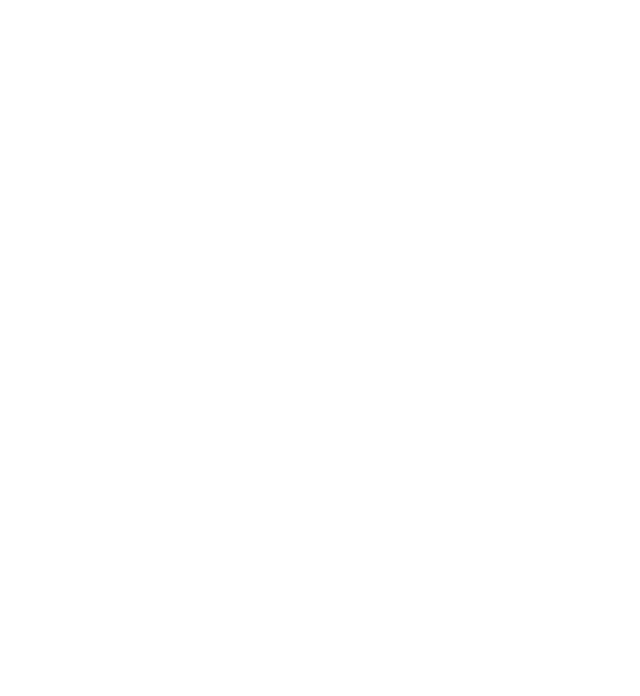
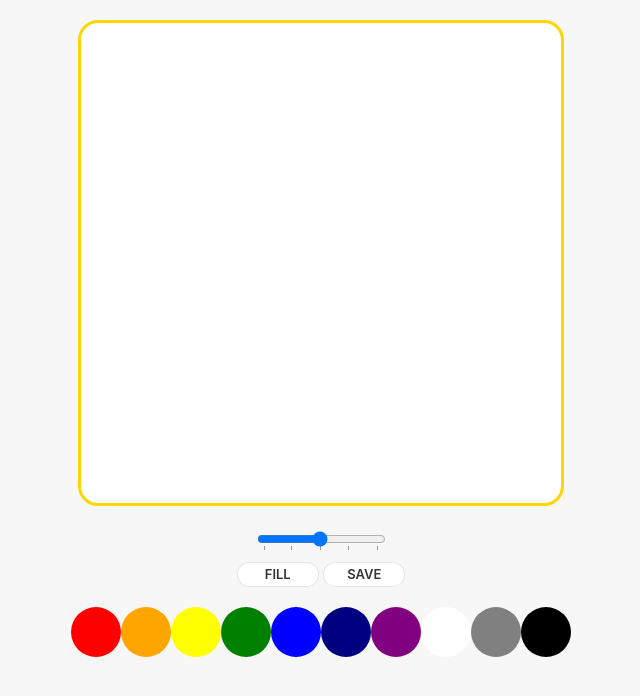
Before and after one commit to sonyun247/paint-js, a plain HTML site: page index.html in a window 1280 px wide. Shown: the whole page, without its empty margins (319-959 px from the left). Drawn offline with Linux system fonts and the light colour scheme.

Commit message:
CSS
roughly done

```diff
--- a/index.html
+++ b/index.html
@@ -8,6 +8,43 @@
     <title>Paint</title>
   </head>
   <body>
+    <canvas id="jsCanvas" class="canvas"></canvas>
+    <div class="controls">
+      <div class="controls__range">
+        <input
+          type="range"
+          id="jsRange"
+          min="0.1"
+          max="10"
+          value="5"
+          step="0.1"
+          list="tick"
+        />
+        <datalist id="tick">
+          <option value="0.1"></option>
+          <option value="2.5"></option>
+          <option value="5"></option>
+          <option value="7.5"></option>
+          <option value="10"></option>
+        </datalist>
+      </div>
+      <div class="controls__btns">
+        <button id="jsMode">Fill</button>
+        <button id="jsSave">Save</button>
+      </div>
+      <div class="controls__colors" id="jsColors">
+        <div class="controls__color" style="background-color: red;"></div>
+        <div class="controls__color" style="background-color: orange;"></div>
+        <div class="controls__color" style="background-color: yellow;"></div>
+        <div class="controls__color" style="background-color: green;"></div>
+        <div class="controls__color" style="background-color: blue;"></div>
+        <div class="controls__color" style="background-color: navy;"></div>
+        <div class="controls__color" style="background-color: purple;"></div>
+        <div class="controls__color" style="background-color: white;"></div>
+        <div class="controls__color" style="background-color: grey;"></div>
+        <div class="controls__color" style="background-color: black;"></div>
+      </div>
+    </div>
     <script src="app.js"></script>
   </body>
 </html>
--- /dev/null
+++ b/reset.css
@@ -0,0 +1,124 @@
+html,
+body,
+div,
+span,
+applet,
+object,
+iframe,
+h1,
+h2,
+h3,
+h4,
+h5,
+h6,
+p,
+blockquote,
+pre,
+a,
+abbr,
+acronym,
+address,
+big,
+cite,
+code,
+del,
+dfn,
+em,
+img,
+ins,
+kbd,
+q,
+s,
+samp,
+small,
+strike,
+strong,
+sub,
+sup,
+tt,
+var,
+b,
+u,
+i,
+center,
+dl,
+dt,
+dd,
+ol,
+ul,
+li,
+fieldset,
+form,
+label,
+legend,
+table,
+caption,
+tbody,
+tfoot,
+thead,
+tr,
+th,
+td,
+article,
+aside,
+canvas,
+details,
+embed,
+figure,
+figcaption,
+footer,
+header,
+hgroup,
+menu,
+nav,
+output,
+ruby,
+section,
+summary,
+time,
+mark,
+audio,
+video {
+  margin: 0;
+  padding: 0;
+  border: 0;
+  font-size: 100%;
+  font: inherit;
+  vertical-align: baseline;
+}
+/* HTML5 display-role reset for older browsers */
+article,
+aside,
+details,
+figcaption,
+figure,
+footer,
+header,
+hgroup,
+menu,
+nav,
+section {
+  display: block;
+}
+body {
+  line-height: 1;
+}
+ol,
+ul {
+  list-style: none;
+}
+blockquote,
+q {
+  quotes: none;
+}
+blockquote:before,
+blockquote:after,
+q:before,
+q:after {
+  content: "";
+  content: none;
+}
+table {
+  border-collapse: collapse;
+  border-spacing: 0;
+}
--- a/styles.css
+++ b/styles.css
@@ -0,0 +1,60 @@
+@import "reset.css";
+
+body {
+  background-color: #f7f7f7;
+  font-family: -apple-system, BlinkMacSystemFont, "Segoe UI", Roboto, Oxygen,
+    Ubuntu, Cantarell, "Open Sans", "Helvetica Neue", sans-serif;
+  display: flex;
+  flex-direction: column;
+  align-items: center;
+  padding: 20px;
+}
+
+.canvas {
+  height: 480px;
+  width: 480px;
+  background-color: white;
+  border-radius: 20px;
+  border: 3px solid gold;
+}
+
+.controls {
+  display: flex;
+  flex-direction: column;
+  align-items: center;
+  margin-top: 20px;
+}
+
+.controls .controls__range {
+  margin-bottom: 10px;
+}
+
+.controls__btns button {
+  all: unset;
+  background-color: white;
+  width: 70px;
+  padding: 5px;
+  border-radius: 20px;
+  color: rgba(0, 0, 0, 0.8);
+  font-size: 13px;
+  font-weight: 600;
+  text-align: center;
+  text-transform: uppercase;
+  cursor: pointer;
+  border: 1px solid rgba(0, 0, 0, 0.1);
+}
+.controls__btns button:active {
+  transform: scale(0.97);
+}
+
+.controls .controls__colors {
+  margin-top: 20px;
+  display: flex;
+}
+
+.controls__colors .controls__color {
+  height: 50px;
+  width: 50px;
+  border-radius: 50%;
+  cursor: pointer;
+}
```
